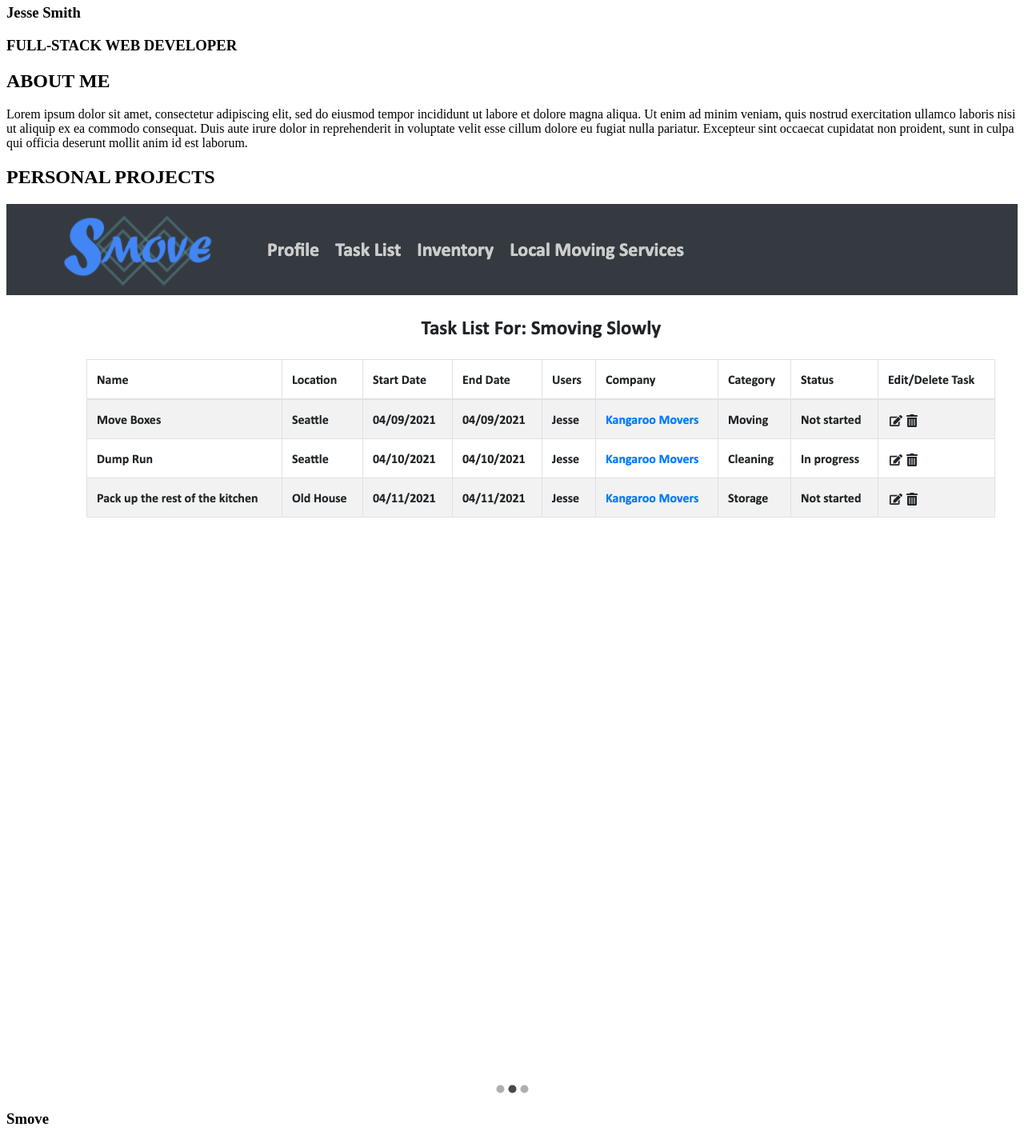
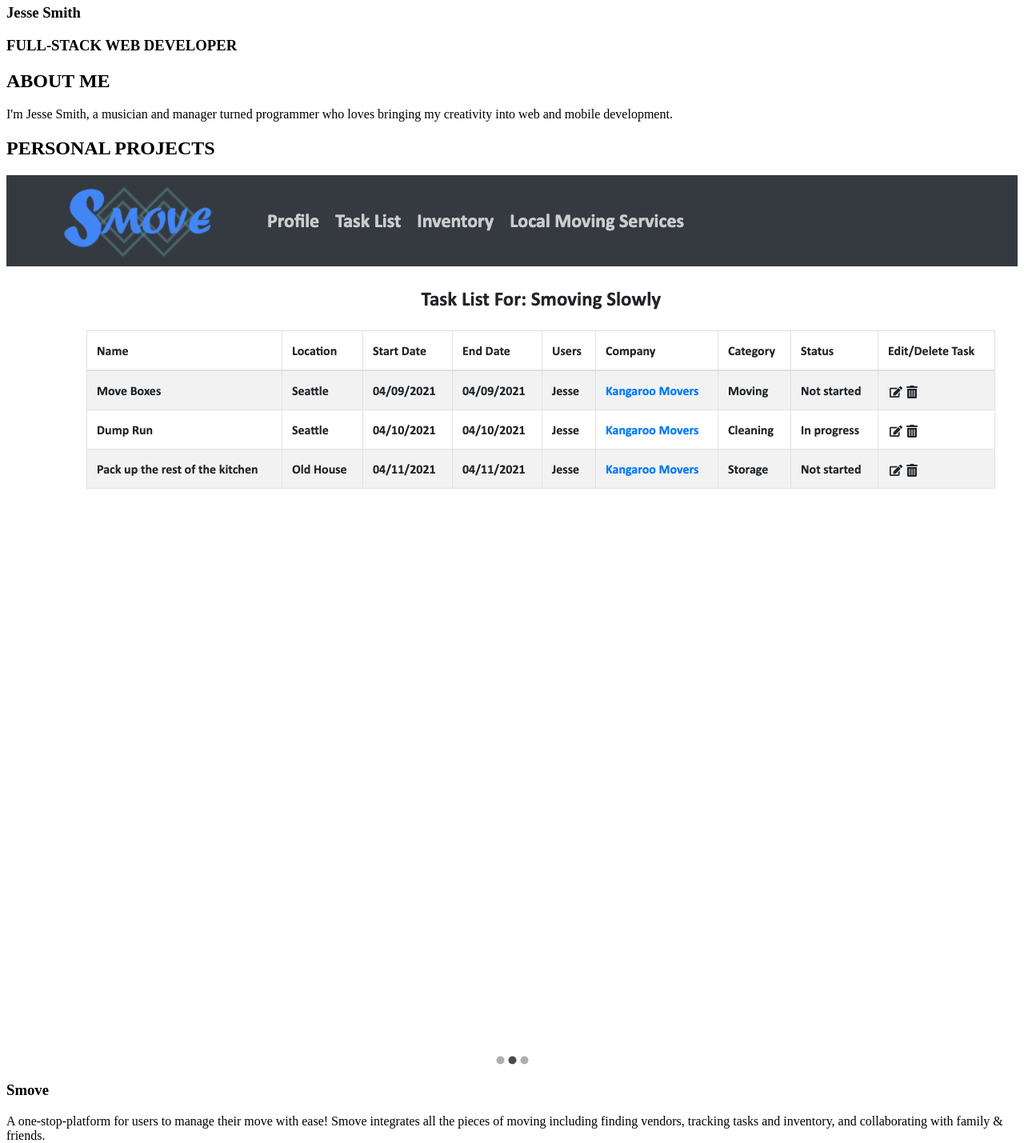
Before and after one commit to jessesmith-13/jesseportfolio, a React (Create React App) app in the folder client/: page / in a window 1280 px wide. Shown: the part 660-2089 px from the top of the page at 80% size. Built offline with nearby package versions, Linux system fonts and the light colour scheme; the HTML template or start-up script is replaced by a standard one.

Commit message:
Added bio

```diff
--- a/client/src/components/AboutMe.tsx
+++ b/client/src/components/AboutMe.tsx
@@ -7,13 +7,7 @@ export const AboutMe: React.FC = () => {
       <div className='aboutMeTextContainer'>
         <h2 style={{alignSelf: 'flex-start'}}>ABOUT ME</h2>
         <p>
-          Lorem ipsum dolor sit amet, consectetur adipiscing elit,
-          sed do eiusmod tempor incididunt ut labore et dolore magna aliqua.
-          Ut enim ad minim veniam, quis nostrud exercitation ullamco laboris
-          nisi ut aliquip ex ea commodo consequat. Duis aute irure dolor in
-          reprehenderit in voluptate velit esse cillum dolore eu fugiat nulla
-          pariatur. Excepteur sint occaecat cupidatat non proident, sunt in
-          culpa qui officia deserunt mollit anim id est laborum.
+          I'm Jesse Smith, a musician and manager turned programmer who loves bringing my creativity into web and mobile development.
         </p>
       </div>
     </div>
--- a/client/src/components/Projects.tsx
+++ b/client/src/components/Projects.tsx
@@ -23,7 +23,7 @@ export const Projects: React.FC = () => {
             Smove
           </h3>
           <p>
-            Smove is a one-stop-platform for users to manage their move with ease!
+            A one-stop-platform for users to manage their move with ease!
             Smove integrates all the pieces of moving including finding vendors, tracking tasks and inventory, and collaborating with family & friends.
           </p>
         </div>
@@ -46,11 +46,10 @@ export const Projects: React.FC = () => {
         </div>
         <div className='project3Description rightSideDescription'>
           <h3>
-            Smove
+            Wallace Corporation
           </h3>
           <p>
-            Smove is a one-stop-platform for users to manage their move with ease!
-            Smove integrates all the pieces of moving including finding vendors, tracking tasks and inventory, and collaborating with family & friends.
+            An e-commerce platform that allows users the ability to cycle through products, see reviews and ratings, questions and answers about a specific product.
           </p>
         </div>
       </div>
```
Also changed, not shown: public/styles/sass/_projects.scss (+18 -8 lines), public/styles/style.css (+4 -8 lines), public/bundle.js, 1 other file (tests, documents, lock files or other folders).
